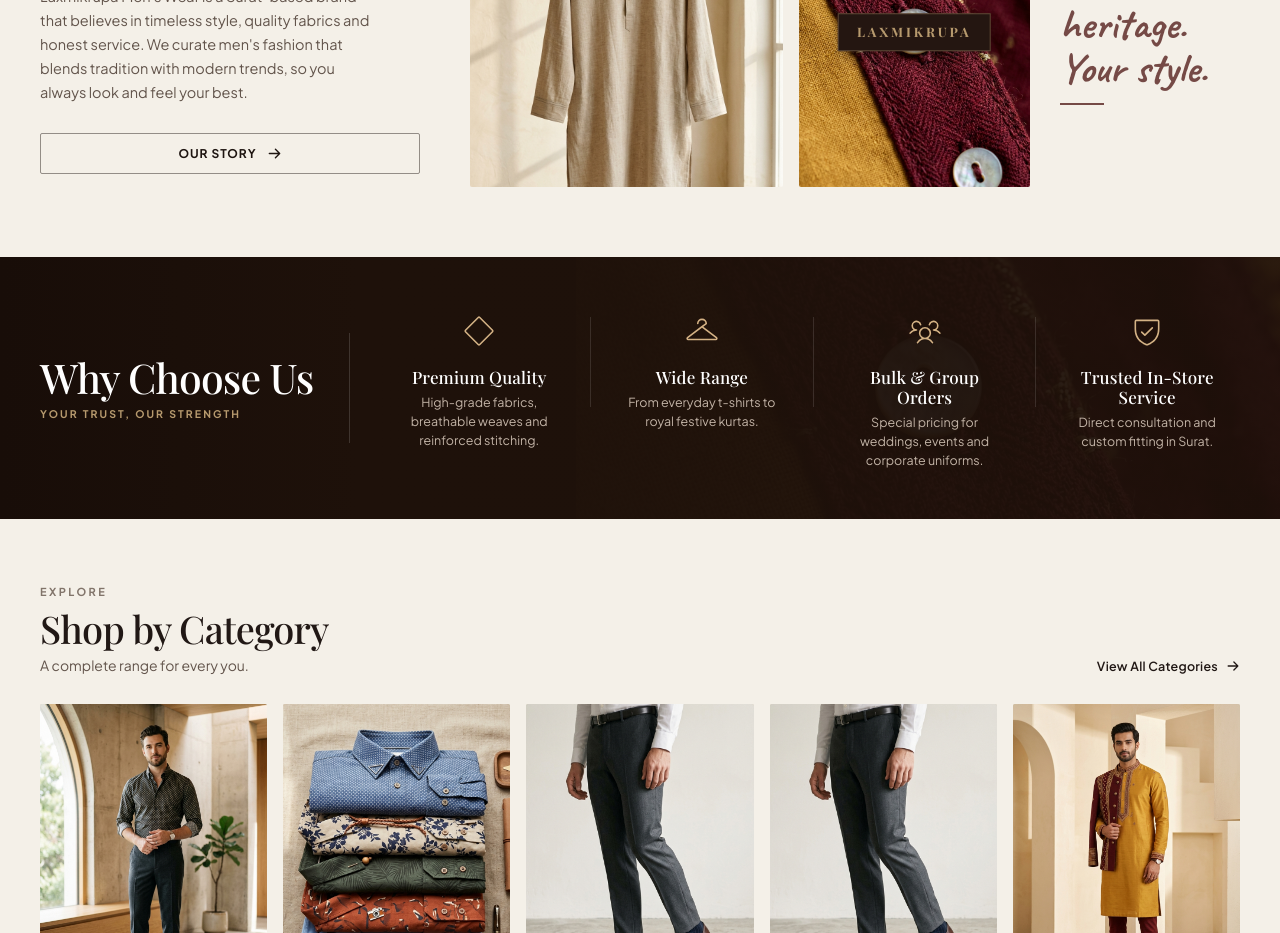
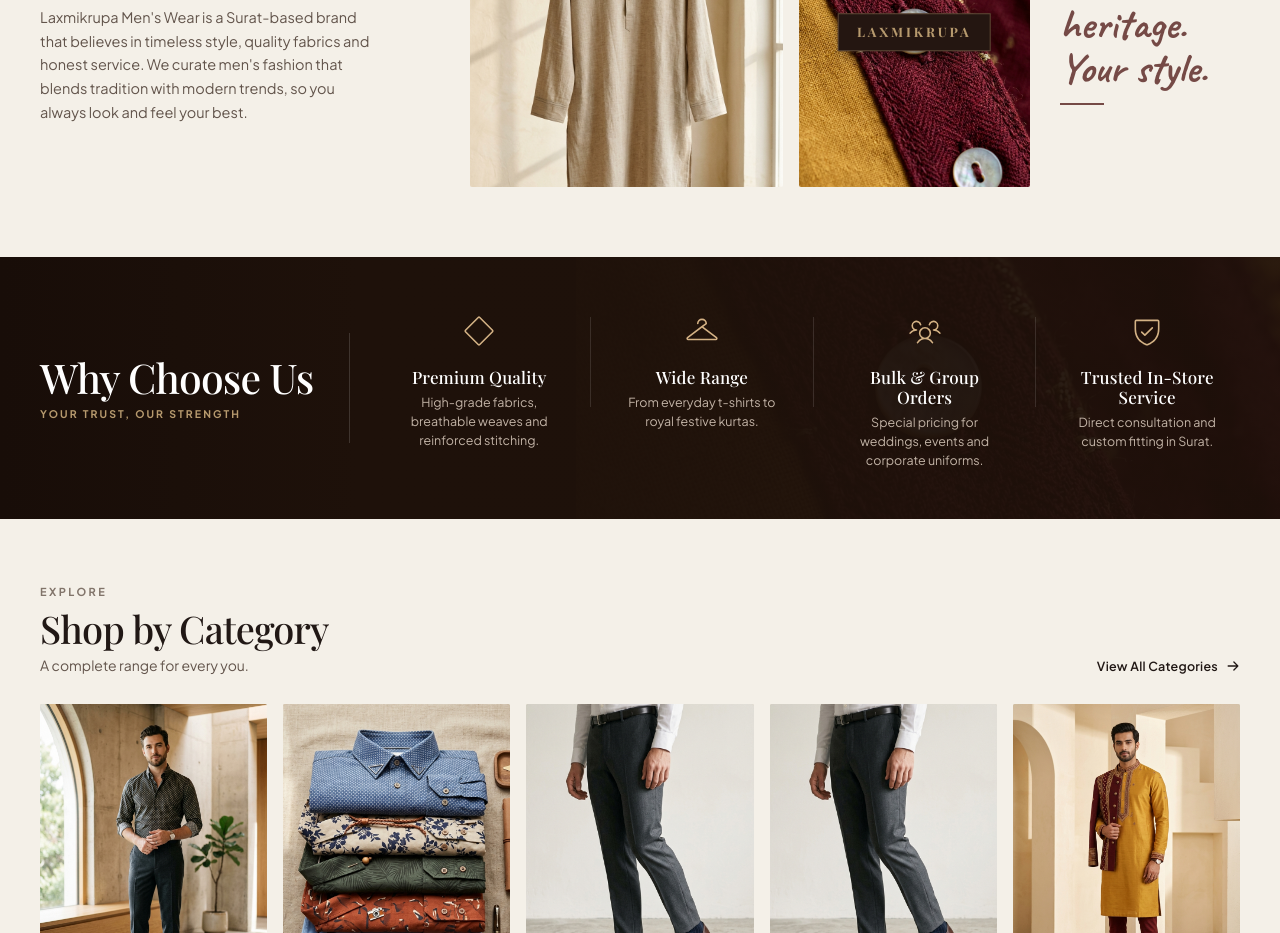
Before and after one commit to mahesh7805/laxmikrupa-mens-wear, a React (Vite) app: page /concept-2 in a window 1280 px wide. Shown: the part 920-1853 px from the top of the page. Built offline with nearby package versions, Linux system fonts and the light colour scheme; the HTML template or start-up script is replaced by a standard one; a web font is replaced by a local one.

Commit message:
fix(concept-2): remove Our Story button from Who We Are section

```diff
--- a/src/concepts/Concept2/components/WhoWeAre/WhoWeAre.jsx
+++ b/src/concepts/Concept2/components/WhoWeAre/WhoWeAre.jsx
@@ -1,16 +1,8 @@
 import React from 'react';
-import { ArrowRight } from '@phosphor-icons/react';
 import { getAssetPath } from '../../../../utils/assetPath';
 import './whoWeAre.css';
 
 export function WhoWeAre() {
-  const handleScrollToStore = () => {
-    const el = document.getElementById('store-locator');
-    if (el) {
-      el.scrollIntoView({ behavior: 'smooth' });
-    }
-  };
-
   return (
     <section id="who-we-are" className="c2-who-section">
       <div className="concept2-container c2-who-container">
@@ -24,15 +16,6 @@
           <p className="c2-who-text">
             Laxmikrupa Men's Wear is a Surat-based brand that believes in timeless style, quality fabrics and honest service. We curate men's fashion that blends tradition with modern trends, so you always look and feel your best.
           </p>
-
-          <button
-            type="button"
-            className="c2-btn-outline"
-            onClick={handleScrollToStore}
-          >
-            <span>Our Story</span>
-            <ArrowRight size={15} weight="bold" />
-          </button>
         </div>
 
         {/* Right Column: Visual Collage & Heritage Script */}
```
